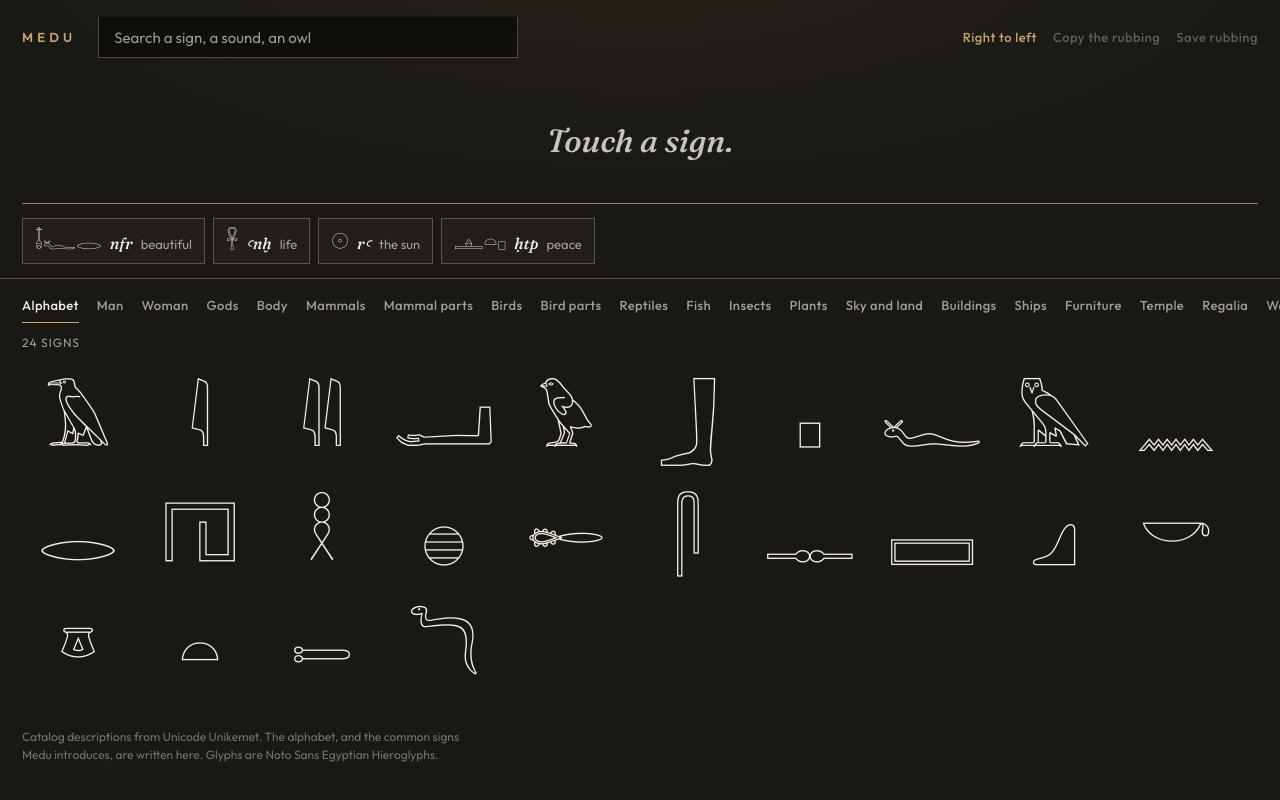
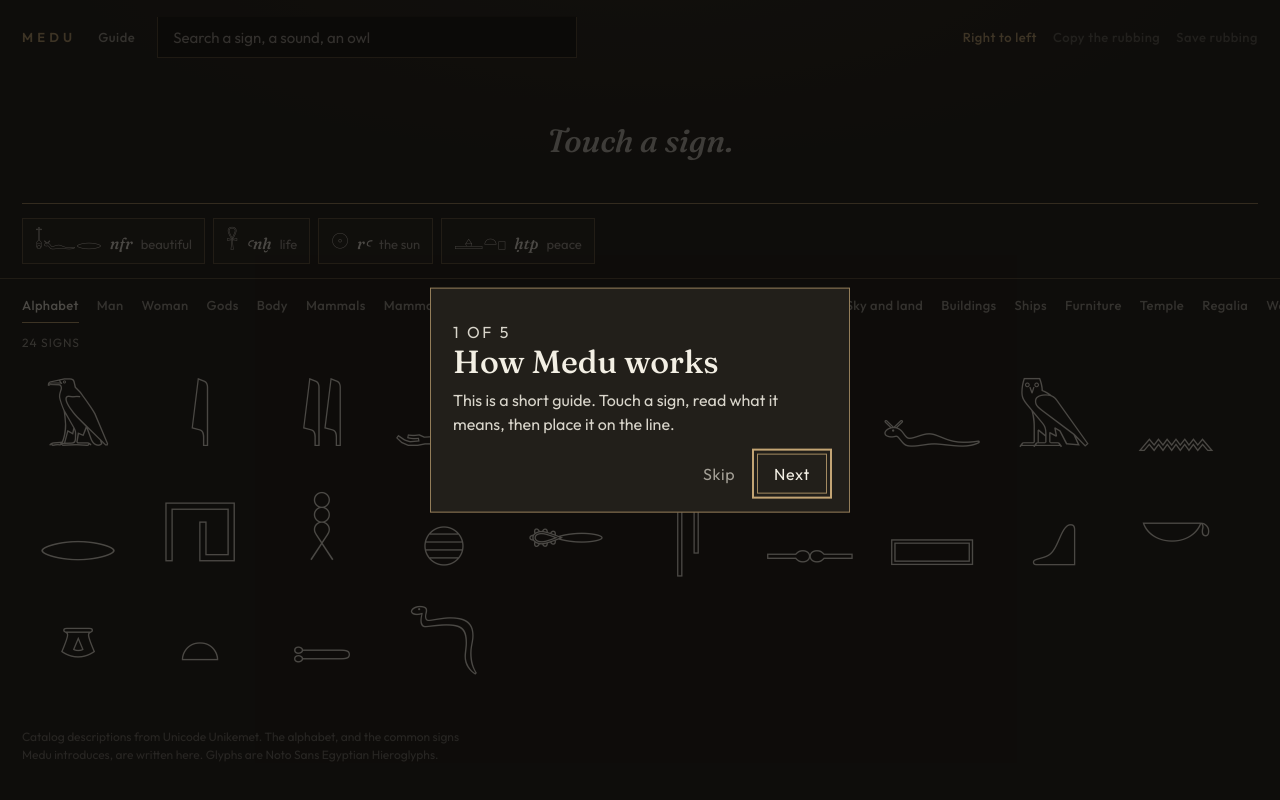
Before and after one commit to shreyas463/medu, a React (Vite) app: page / in a window 1280 px wide. Built offline with nearby package versions, Linux system fonts and the light colour scheme.

Commit message:
Show a short guide the first time someone opens Medu.
Co-authored-by: Cursor <cursoragent@cursor.com>

```diff
--- a/src/App.tsx
+++ b/src/App.tsx
@@ -10,7 +10,19 @@ import { Reading } from "./components/Reading.tsx"
 import { Register } from "./components/Register.tsx"
 import { SearchField } from "./components/SearchField.tsx"
 import { SignWall } from "./components/SignWall.tsx"
+import { Tour } from "./components/Tour.tsx"
 import type { Direction, Word } from "./types.ts"
+
+const seenTour = "medu.tour"
+
+function firstVisit() {
+  if (window.location.hash.replace(/^#/, "").trim()) return false
+  try {
+    return localStorage.getItem(seenTour) !== "done"
+  } catch {
+    return false
+  }
+}
 
 function opening() {
   const ids = parseLine(window.location.hash)
@@ -32,6 +44,8 @@ export default function App() {
   const [direction, setDirection] = useState<Direction>("rtl")
   const [copied, setCopied] = useState(false)
   const [dragOver, setDragOver] = useState(false)
+  const [tourOpen, setTourOpen] = useState(firstVisit)
+  const [tourSession, setTourSession] = useState(0)
 
   const shown = useMemo(() => visibleSigns(signs, query, category), [query, category])
   const active = activeId ? signById.get(activeId) ?? null : null
@@ -106,6 +120,15 @@ export default function App() {
     setQuery("")
   }
 
+  function finishTour() {
+    try {
+      localStorage.setItem(seenTour, "done")
+    } catch {
+      // Private browsing can block storage. The guide still closes.
+    }
+    setTourOpen(false)
+  }
+
   async function copyRubbing() {
     const url = new URL(window.location.href)
     url.hash = lineHash(line.map((token) => token.id))
@@ -142,8 +165,14 @@ export default function App() {
     <div className={active ? "app has-reading" : "app"}>
       <header>
         <p className="mark">Medu</p>
+        <button type="button" className="guide" onClick={() => {
+          setTourSession((value) => value + 1)
+          setTourOpen(true)
+        }}>
+          Guide
+        </button>
         <SearchField query={query} onQuery={setQuery} />
-        <div className="actions">
+        <div className="actions" data-tour="share">
           <button
             type="button"
             aria-pressed={direction === "rtl"}
@@ -194,6 +223,7 @@ export default function App() {
         roomy={!searching && category === "alphabet"}
         onInspect={(id) => inspect(id, null)}
       />
+      <Tour key={tourSession} open={tourOpen} onClose={finishTour} />
       <p className="sr-only" aria-live="polite">
         {copied ? "Link copied." : ""}
         {active ? `${active.id}. ${active.depiction}` : ""}
--- a/src/components/Register.tsx
+++ b/src/components/Register.tsx
@@ -47,7 +47,11 @@ export function Register({
         if (id) onDropSign(id)
       }}
     >
-      <div className={empty ? "register-line is-empty" : "register-line"} data-direction={direction}>
+      <div
+        className={empty ? "register-line is-empty" : "register-line"}
+        data-direction={direction}
+        data-tour="line"
+      >
         {empty ? (
           <p className="empty-prompt">Touch a sign.</p>
         ) : (
@@ -74,7 +78,7 @@ export function Register({
         )}
       </div>
       {empty ? (
-        <div className="chips" aria-label="Starter words">
+        <div className="chips" data-tour="words" aria-label="Starter words">
           {words.map((word) => (
             <button key={word.id} type="button" className="chip" onClick={() => onLoadWord(word)}>
               <span className="chip-glyphs" aria-hidden="true">
--- a/src/components/SignWall.tsx
+++ b/src/components/SignWall.tsx
@@ -37,7 +37,7 @@ export function SignWall({ signs, activeId, query, roomy, onInspect }: SignWallP
   }
 
   return (
-    <section className={roomy ? "wall is-roomy" : "wall"} aria-label="Signs">
+    <section className={roomy ? "wall is-roomy" : "wall"} data-tour="signs" aria-label="Signs">
       <p className="wall-status">
         {searching
           ? `${signs.length} ${signs.length === 1 ? "sign matches" : "signs match"} “${query.trim()}”`
--- /dev/null
+++ b/src/components/Tour.tsx
@@ -0,0 +1,135 @@
+import { useEffect, useId, useLayoutEffect, useRef, useState } from "react"
+
+const steps = [
+  {
+    title: "How Medu works",
+    body: "This is a short guide. Touch a sign, read what it means, then place it on the line.",
+    target: null,
+  },
+  {
+    title: "Touch a sign",
+    body: "Start with Alphabet. Those twenty-four signs are sounds, like letters. The other groups are pictures of things.",
+    target: "[data-tour='signs']",
+  },
+  {
+    title: "Place it on the line",
+    body: "Press Carve to add the sign here. Read the line from the right, the way Egyptian is written.",
+    target: "[data-tour='line']",
+  },
+  {
+    title: "Or try a word",
+    body: "These four words are ready to open: beautiful, life, the sun, and peace.",
+    target: "[data-tour='words']",
+  },
+  {
+    title: "Share when you want",
+    body: "Copy the rubbing sends this line to someone. Save rubbing downloads a picture. Medu reads one sign at a time. It does not translate a whole sentence.",
+    target: "[data-tour='share']",
+  },
+] as const
+
+type TourProps = {
+  open: boolean
+  onClose: () => void
+}
+
+type Hole = { top: number; left: number; width: number; height: number }
+
+export function Tour({ open, onClose }: TourProps) {
+  const [step, setStep] = useState(0)
+  const [hole, setHole] = useState<Hole | null>(null)
+  const [cardTop, setCardTop] = useState<number | null>(null)
+  const nextRef = useRef<HTMLButtonElement>(null)
+  const titleId = useId()
+  const current = steps[step]
+  const last = step === steps.length - 1
+
+  useEffect(() => {
+    if (!open) return
+    nextRef.current?.focus()
+  }, [open, step])
+
+  useLayoutEffect(() => {
+    if (!open) return
+    const selector = current.target
+    const place = () => {
+      if (!selector) {
+        setHole(null)
+        setCardTop(null)
+        return
+      }
+      const node = document.querySelector(selector)
+      if (!node) {
+        setHole(null)
+        setCardTop(null)
+        return
+      }
+      node.scrollIntoView({ block: "nearest", inline: "nearest" })
+      const rect = node.getBoundingClientRect()
+      const pad = 8
+      const top = Math.max(8, rect.top - pad)
+      const height = Math.min(rect.height + pad * 2, 240)
+      setHole({
+        top,
+        left: Math.max(8, rect.left - pad),
+        width: Math.min(rect.width + pad * 2, window.innerWidth - 16),
+        height,
+      })
+      const cardHeight = 230
+      const gap = 16
+      const below = top + height + gap
+      if (below + cardHeight <= window.innerHeight - 12) setCardTop(below)
+      else setCardTop(Math.max(12, top - gap - cardHeight))
+    }
+    place()
+    window.addEventListener("resize", place)
+    return () => window.removeEventListener("resize", place)
+  }, [open, current])
+
+  useEffect(() => {
+    if (!open) return
+    const onKey = (event: KeyboardEvent) => {
+      if (event.key === "Escape") onClose()
+    }
+    window.addEventListener("keydown", onKey)
+    return () => window.removeEventListener("keydown", onKey)
+  }, [open, onClose])
+
+  if (!open || !current) return null
+
+  function advance() {
+    if (last) onClose()
+    else setStep((value) => value + 1)
+  }
+
+  return (
+    <div className="tour" role="dialog" aria-modal="true" aria-labelledby={titleId}>
+      {hole ? (
+        <div
+          className="tour-hole"
+          style={{ top: hole.top, left: hole.left, width: hole.width, height: hole.height }}
+        />
+      ) : (
+        <div className="tour-dim" />
+      )}
+      <div
+        className={hole ? "tour-card is-anchored" : "tour-card"}
+        style={cardTop === null ? undefined : { top: cardTop }}
+      >
+        <p className="tour-count">
+          {step + 1} of {steps.length}
+        </p>
+        <h2 id={titleId}>{current.title}</h2>
+        <p>{current.body}</p>
+        <div className="tour-actions">
+          <button type="button" className="tour-skip" onClick={onClose}>
+            Skip
+          </button>
+          <button type="button" className="tour-next" ref={nextRef} onClick={advance}>
+            {last ? "Start" : "Next"}
+          </button>
+        </div>
+      </div>
+    </div>
+  )
+}
--- a/src/styles.css
+++ b/src/styles.css
@@ -574,3 +574,107 @@ header {
   from { opacity: 0; }
   to { opacity: 1; }
 }
+
+.guide {
+  border: 0;
+  background: transparent;
+  padding: 6px 0;
+  color: var(--limestone-dim);
+  font-size: 13px;
+  font-weight: 500;
+  letter-spacing: 0.04em;
+}
+
+.guide:hover { color: var(--limestone); }
+
+.tour {
+  position: fixed;
+  inset: 0;
+  z-index: 30;
+}
+
+.tour-dim,
+.tour-hole {
+  position: fixed;
+  pointer-events: none;
+}
+
+.tour-dim {
+  inset: 0;
+  background: rgba(10, 9, 7, 0.72);
+}
+
+.tour-hole {
+  border: 1px solid var(--gold);
+  box-shadow: 0 0 0 9999px rgba(10, 9, 7, 0.72);
+}
+
+.tour-card {
+  position: fixed;
+  z-index: 1;
+  left: 50%;
+  top: 50%;
+  transform: translate(-50%, -50%);
+  width: min(420px, calc(100vw - 32px));
+  padding: 22px 22px 18px;
+  background: var(--raised);
+  border: 1px solid rgba(196, 165, 116, 0.7);
+  pointer-events: auto;
+}
+
+.tour-card.is-anchored {
+  left: 50%;
+  bottom: auto;
+  transform: translateX(-50%);
+}
+
+.tour-count {
+  margin: 0 0 8px;
+  font-size: 11px;
+  letter-spacing: 0.16em;
+  text-transform: uppercase;
+  color: var(--gold);
+}
+
+.tour-card h2 {
+  margin: 0;
+  font-family: var(--serif);
+  font-weight: 500;
+  font-size: 32px;
+  line-height: 1.1;
+}
+
+.tour-card p {
+  margin: 10px 0 0;
+  font-size: 16px;
+  line-height: 1.45;
+  color: rgba(243, 239, 228, 0.88);
+}
+
+.tour-actions {
+  display: flex;
+  justify-content: flex-end;
+  align-items: center;
+  gap: 16px;
+  margin-top: 18px;
+}
+
+.tour-skip,
+.tour-next {
+  height: 40px;
+  letter-spacing: 0.04em;
+}
+
+.tour-skip {
+  border: 0;
+  background: transparent;
+  color: var(--limestone-dim);
+}
+
+.tour-next {
+  padding: 0 16px;
+  border: 1px solid rgba(196, 165, 116, 0.8);
+  background: transparent;
+}
+
+.tour-next:hover { background: var(--gold); color: var(--stone); }
```
